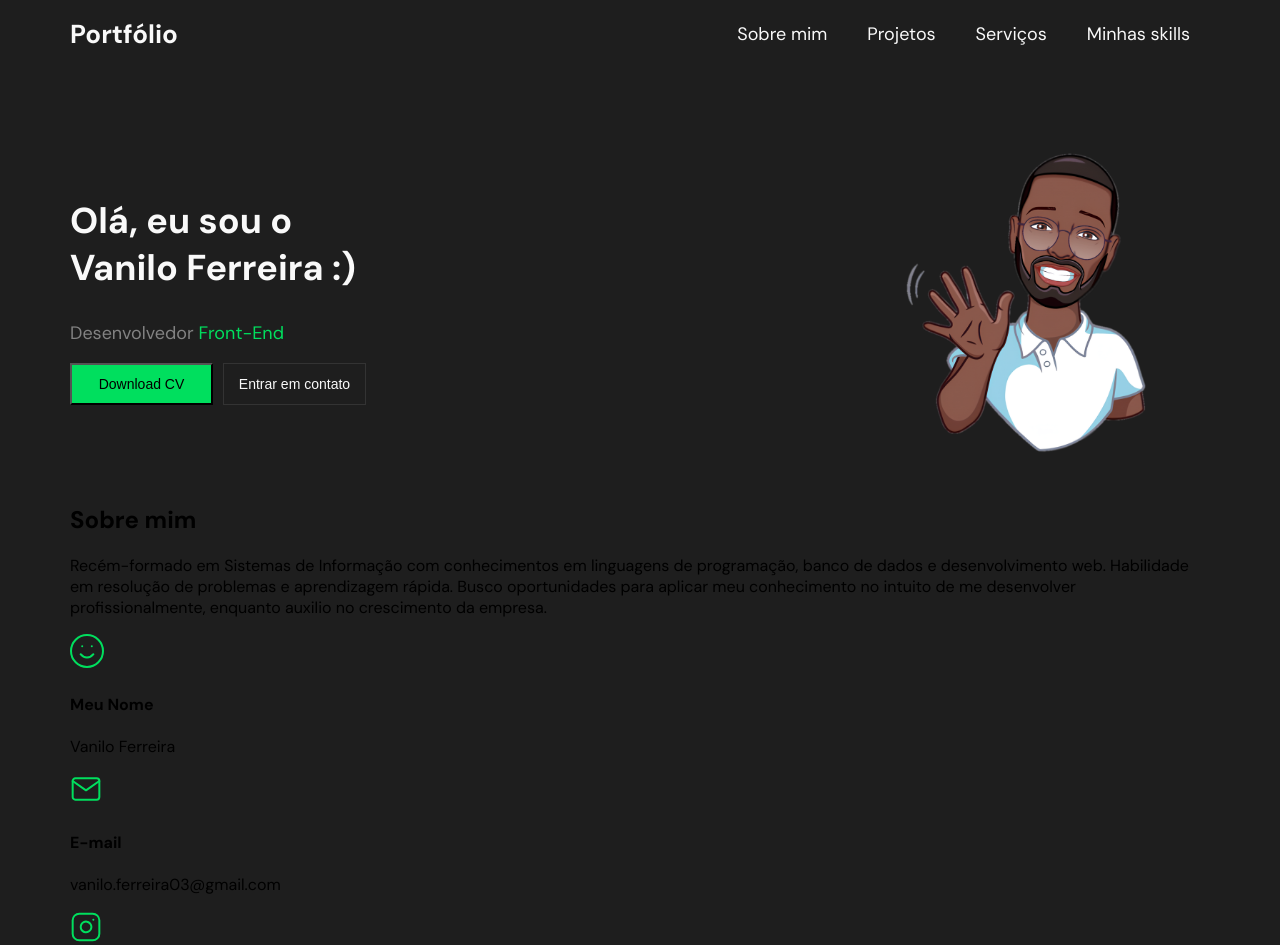
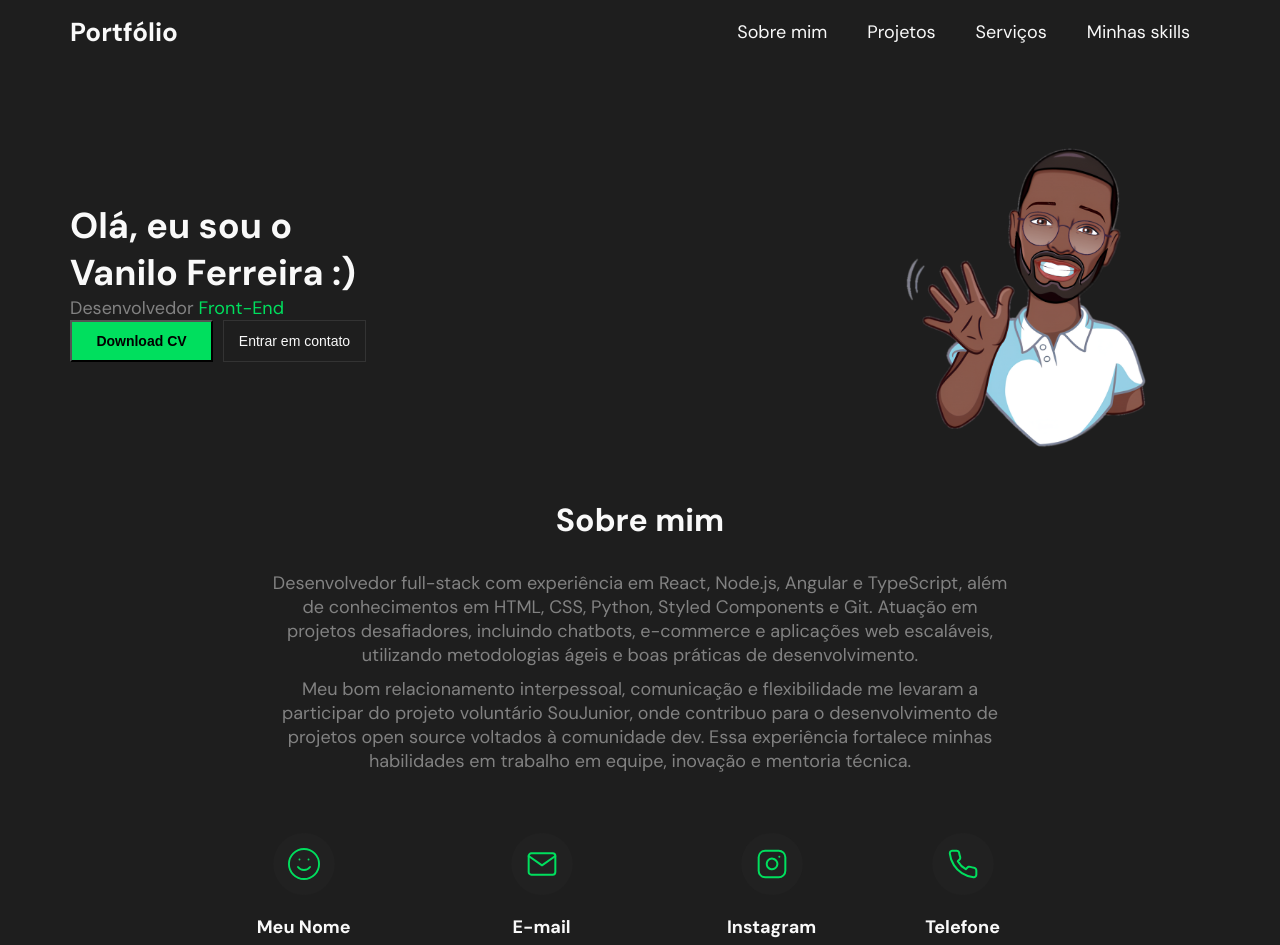
Before and after one commit to vanilo-ferreira/portfolio, a React (Vite) app: page / in a window 1280 px wide. Shown: the top 945 px of the page. Built offline with nearby package versions, Linux system fonts and the light colour scheme.

Commit message:
feat: customizing the aboutMe section

```diff
--- a/src/App.tsx
+++ b/src/App.tsx
@@ -59,52 +59,58 @@ function App() {
           <div>
             <h2>Sobre mim</h2>
 
-            <p>
-              Recém-formado em Sistemas de Informação com conhecimentos em linguagens de
-              programação, banco de dados e desenvolvimento web. Habilidade em resolução de
-              problemas e aprendizagem rápida.
-              Busco oportunidades para aplicar meu conhecimento no intuito de me desenvolver
-              profissionalmente, enquanto auxilio no crescimento da empresa.
+            <p className='summary'>
+              Desenvolvedor full-stack com experiência em React, Node.js, Angular e TypeScript,
+              além de conhecimentos em HTML, CSS, Python, Styled Components e Git. Atuação em
+              projetos desafiadores, incluindo chatbots, e-commerce e aplicações web escaláveis,
+              utilizando metodologias ágeis e boas práticas de desenvolvimento.
+            </p>
+
+            <p className='summary'>
+              Meu bom relacionamento interpessoal, comunicação e flexibilidade me levaram a
+              participar do projeto voluntário SouJunior, onde contribuo para o desenvolvimento de projetos
+              open source voltados à comunidade dev. Essa experiência fortalece minhas
+              habilidades em trabalho em equipe, inovação e mentoria técnica.
             </p>
           </div>
 
-          <div>
+          <div className='highlight'>
 
-            <div>
-              <div>
+            <div className='featuredCards'>
+              <div className='iconInHighlights'>
                 <img src={ProfileIcon} alt='Profile Icon' />
               </div>
-              <div>
+              <div className='information'>
                 <h4>Meu Nome</h4>
                 <p>Vanilo Ferreira</p>
               </div>
             </div>
 
-            <div>
-              <div>
+            <div className='featuredCards'>
+              <div className='iconInHighlights'>
                 <img src={EmailIcon} alt='E-mail Icon' />
               </div>
-              <div>
+              <div className='information'>
                 <h4>E-mail</h4>
                 <p>vanilo.ferreira03@gmail.com</p>
               </div>
             </div>
 
-            <div>
-              <div>
+            <div className='featuredCards'>
+              <div className='iconInHighlights'>
                 <img src={InstagramIcon} alt='Instagram Icon' />
               </div>
-              <div>
+              <div className='information'>
                 <h4>Instagram</h4>
                 <p>vsf_erreira</p>
               </div>
             </div>
 
-            <div>
-              <div>
+            <div className='featuredCards'>
+              <div className='iconInHighlights'>
                 <img src={PhoneIcon} alt='Phone Icon' />
               </div>
-              <div>
+              <div className='information'>
                 <h4>Telefone</h4>
                 <p>(71) 9 9309-2086</p>
               </div>
--- a/src/index.css
+++ b/src/index.css
@@ -6,8 +6,15 @@
   align-items: center;
 }
 
+* {
+  margin: 0;
+}
+
+html, body {
+  overflow-x: hidden;
+}
+
 body {
-  margin: 0;
   display: flex;
   place-items: center;
   min-width: 320px;
@@ -15,7 +22,7 @@ body {
   max-width: 1140px;
 }
 
-header{
+header {
   display: flex;
   justify-content: space-between;
   color: #F9F9F9;
@@ -27,7 +34,7 @@ header{
   font-weight: bold;
 }
 
-nav{
+nav {
   display: flex;
 }
 
@@ -45,39 +52,112 @@ nav a {
   margin: 40px 0;
 }
 
-.profile h1{
+.profile h1 {
   font-size: 36px;
   color: #F9F9F9;
 }
 
-.profile p{
+.profile p {
   font-size: 18px;
   color: #828282;
 }
 
-.profile span{
+.profile span {
   color: #00DF5E;
 }
 
-.profile button{
+.profile button {
   width: 143px;
   height: 42px;
   font-size: 14px;
 }
 
 .CVButton {
-  background-color:#00DF5E;
+  background-color: #00DF5E;
   margin-right: 10px;
+  font-weight: bold;
 }
 
 .ContactButton {
-  background-color:transparent;
+  background-color: transparent;
   margin-right: 10px;
   border: 1px solid #333333;
   color: #F9F9F9;
 }
 
+.imageProfile {
+  width: 350px;
+}
 
-.imageProfile{
-  width:350px;
+#aboutMe {
+  display: flex;
+  flex-direction: column;
+  align-items: center;
+  justify-content: center;
 }
+
+#aboutMe h2 {
+  text-align: center;
+  color: #F9F9F9;
+  font-size: 32px;
+  margin-bottom: 30px;
+}
+
+.summary {
+  width: 745px;
+  text-align: center;
+  color: #828282;
+  font-size: 18px;
+  margin: 10px 0;
+}
+
+.highlight {
+  display: flex;
+  margin-top: 10px;
+}
+
+.featuredCards {
+  display: flex;
+  flex-direction: column;
+  max-width: 211px;
+  justify-content: center;
+  align-items: center;
+  margin: 40px;
+}
+
+.iconInHighlights {
+  width: 62px;
+  height: 62px;
+  background-color: #212121;
+  border-radius: 50px;
+  display: flex;
+  justify-content: center;
+  align-items: center;
+  margin-bottom: 5px;
+}
+
+.iconInHighlights img {
+  width: 32px;
+  height: 32px;
+}
+
+.information {
+  display: flex;
+  flex-direction: column;
+  max-width: 211px;
+  justify-content: center;
+  align-items: center;
+}
+
+.featuredCards h4 {
+  font-size: 18px;
+  color: #F9F9F9;
+  font-weight: bold;
+  margin-top: 15px;
+  margin-bottom: 5px;
+}
+
+.featuredCards p {
+  font-size: 16px;
+  color: #828282;
+}
```
